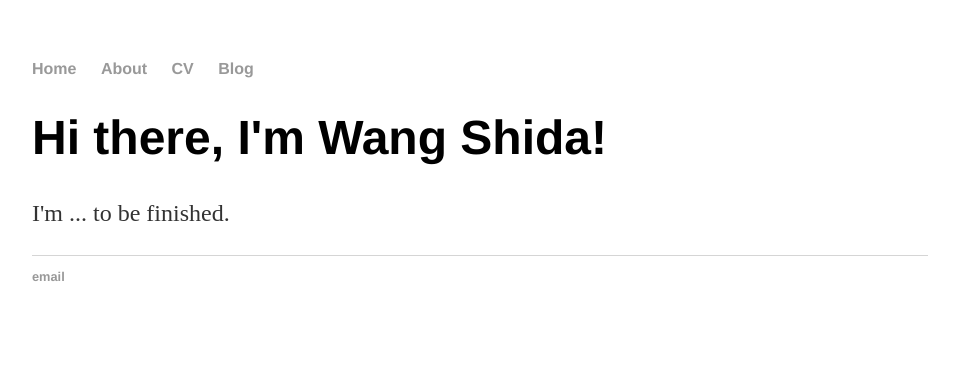
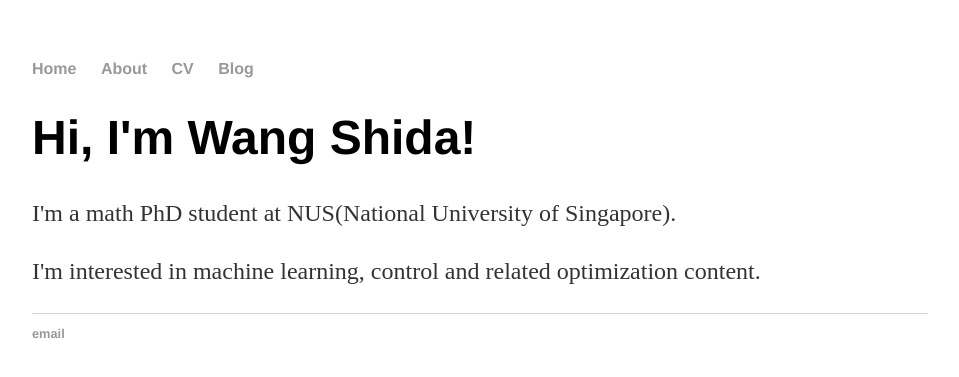
Before and after one commit to radarFudan/radarFudan.github.io, a Jekyll site: the page built from index.html, in a window 1280 px wide. Shown: the top 377 px of the page, without its empty margins (160-1119 px from the left). Built offline with Jekyll 4.4.1, drawn with Linux system fonts in a browser that asks for light colours.

Commit message:
emm
update the index frame and modify the main index contnet

```diff
--- a/index.html
+++ b/index.html
@@ -3,6 +3,7 @@ layout: default
 title: Wang Shida
 ---
 <div class="blurb">
-	<h1>Hi there, I'm Wang Shida!</h1>
-	<p>I'm ... to be finished.</p>
+	<h1>Hi, I'm Wang Shida!</h1>
+	<p> I'm a math PhD student at NUS(National University of Singapore). </p>
+    <p> I'm interested in machine learning, control and related optimization content. </p>
 </div><!-- /.blurb -->
```
Also changed, not shown: cv/index.html (+5 -10 lines).
